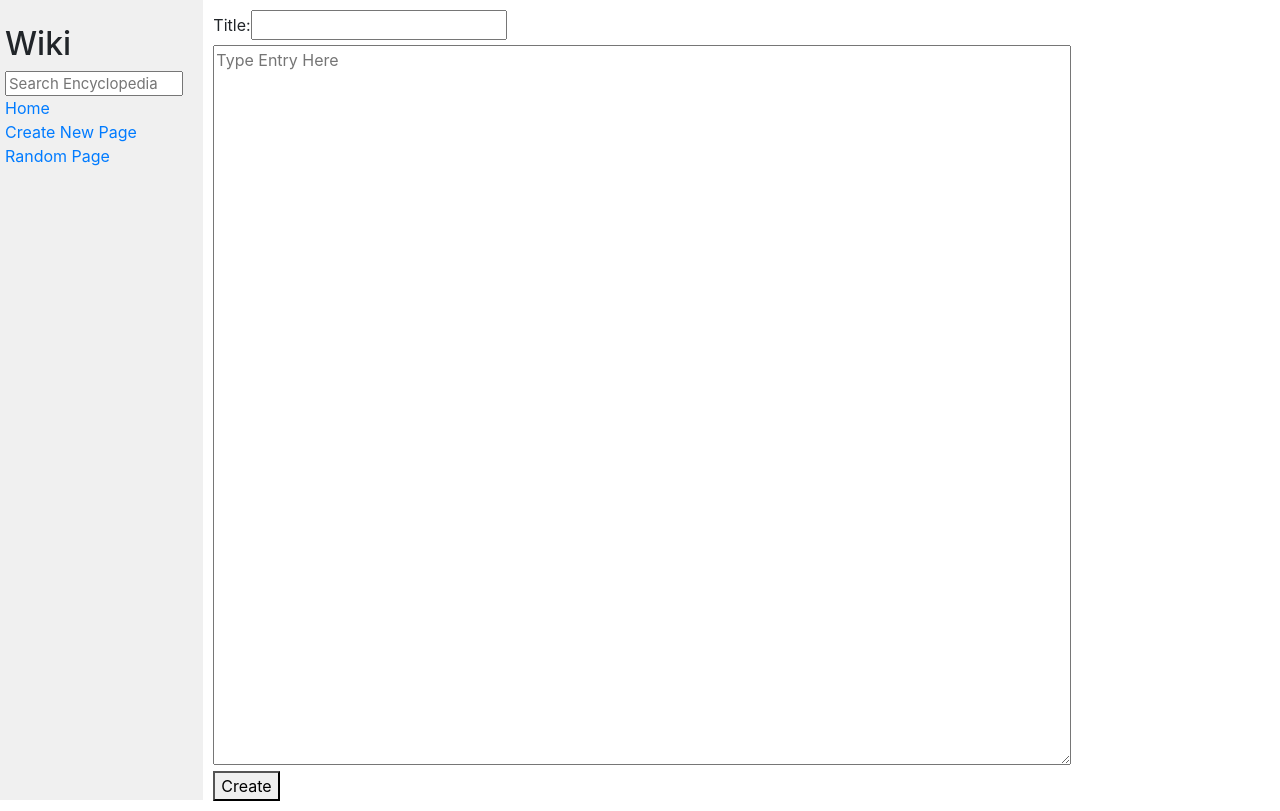
After one commit to bronsinb/CS50, a Django app: page /add in a window 1280 px wide. The commit adds this page. Run offline with Django 3.2, Linux system fonts and the light colour scheme; some libraries are stand-ins or nearby versions.

Commit message:
Added ability to add entries

```diff
--- /dev/null
+++ b/project1/wiki/encyclopedia/templates/encyclopedia/addedit.html
@@ -0,0 +1,14 @@
+{% extends "encyclopedia/layout.html" %}
+
+{% block title %}
+    {{ type }}
+{% endblock %}
+
+{% block body %}
+    <form method="post">
+        {% csrf_token %}
+        {{ form }}
+        <br/>
+        <button type="submit">Create</button>
+    </form>
+{% endblock %}
--- a/project1/wiki/encyclopedia/templates/encyclopedia/error.html
+++ b/project1/wiki/encyclopedia/templates/encyclopedia/error.html
@@ -7,6 +7,6 @@
 {% block body %}
     <h1>Error</h1>
 
-    <p>'{{ title }}' Not Found</p>
+    <p>{{ error }}</p>
 
 {% endblock %}
--- a/project1/wiki/encyclopedia/templates/encyclopedia/layout.html
+++ b/project1/wiki/encyclopedia/templates/encyclopedia/layout.html
@@ -19,7 +19,7 @@
                     <a href="{% url 'index' %}">Home</a>
                 </div>
                 <div>
-                    Create New Page
+                    <a href="{% url 'add' %}">Create New Page</a>
                 </div>
                 <div>
                     <a href="{% url 'random' %}">Random Page</a>
--- a/project1/wiki/encyclopedia/urls.py
+++ b/project1/wiki/encyclopedia/urls.py
@@ -6,4 +6,5 @@ urlpatterns = [
     path("", views.index, name="index"),
     path("wiki/<str:entry>", views.entry, name="entry"),
     path("random", views.rand, name="random"),
+    path("add", views.add, name="add"),
 ]
--- a/project1/wiki/encyclopedia/views.py
+++ b/project1/wiki/encyclopedia/views.py
@@ -1,8 +1,15 @@
+from django import forms
+from django.http import HttpResponseRedirect
 from django.shortcuts import render
+from django.urls import reverse
 import markdown2
 import random
 
 from . import util
+
+class AddEditForm(forms.Form):
+    title = forms.CharField()
+    entry = forms.CharField(label="", widget=forms.Textarea(attrs={'placeholder': "Type Entry Here"}))
 
 def index(request):
     if request.GET:
@@ -18,7 +25,7 @@ def entry(request, entry):
 
     if content == None:
         return render(request, "encyclopedia/error.html", {
-            "title": entry
+            "error": f"'{entry}' Not Found"
         })
     html = markdown2.markdown(content)
     return render(request, "encyclopedia/entry.html", {
@@ -34,3 +41,23 @@ def rand(request):
         "title": title,
         "content": html
     })
+
+def add(request):
+    if request.method == "POST":
+        form = AddEditForm(request.POST)
+        if form.is_valid():
+            title = form.cleaned_data["title"]
+            entry = form.cleaned_data["entry"]
+            f=open(f"../wiki/entries/{title}.md","w+")
+            f.write(entry)
+            f.close()
+            return HttpResponseRedirect(reverse("index"))
+        else:
+            return render(request, "encyclopedia/addedit.html", {
+                "form": form
+            })
+    else:
+        return render(request, "encyclopedia/addedit.html", {
+            "type": "Add",
+            "form": AddEditForm()
+        })
```
Also changed, not shown: project1/wiki/entries/Test.md (added, +3 -0 lines).
